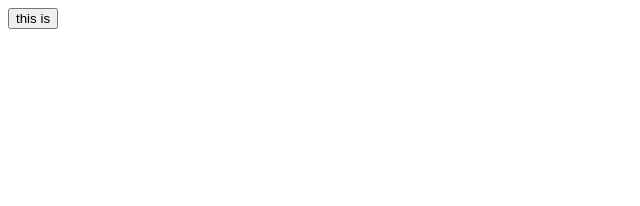
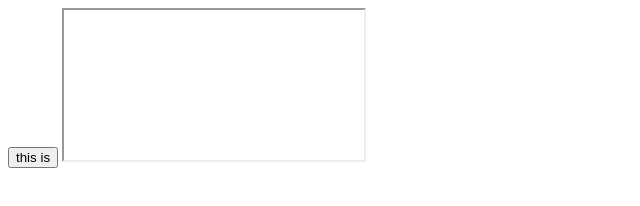
Before and after one commit to DashingDeveloper/mynewe, a plain HTML site: page index.html in a window 1280 px wide. Shown: the whole page, without its empty margins (0-640 px from the left). Drawn offline with Linux system fonts and the light colour scheme.

Commit message:
Update index.html
add iframe

```diff
--- a/index.html
+++ b/index.html
@@ -7,6 +7,6 @@
 </head>
 <body>
     <button>this is </button>
-    <img src="" alt="">
+    <iframe>hbhj</iframe>
 </body>
 </html>
```
